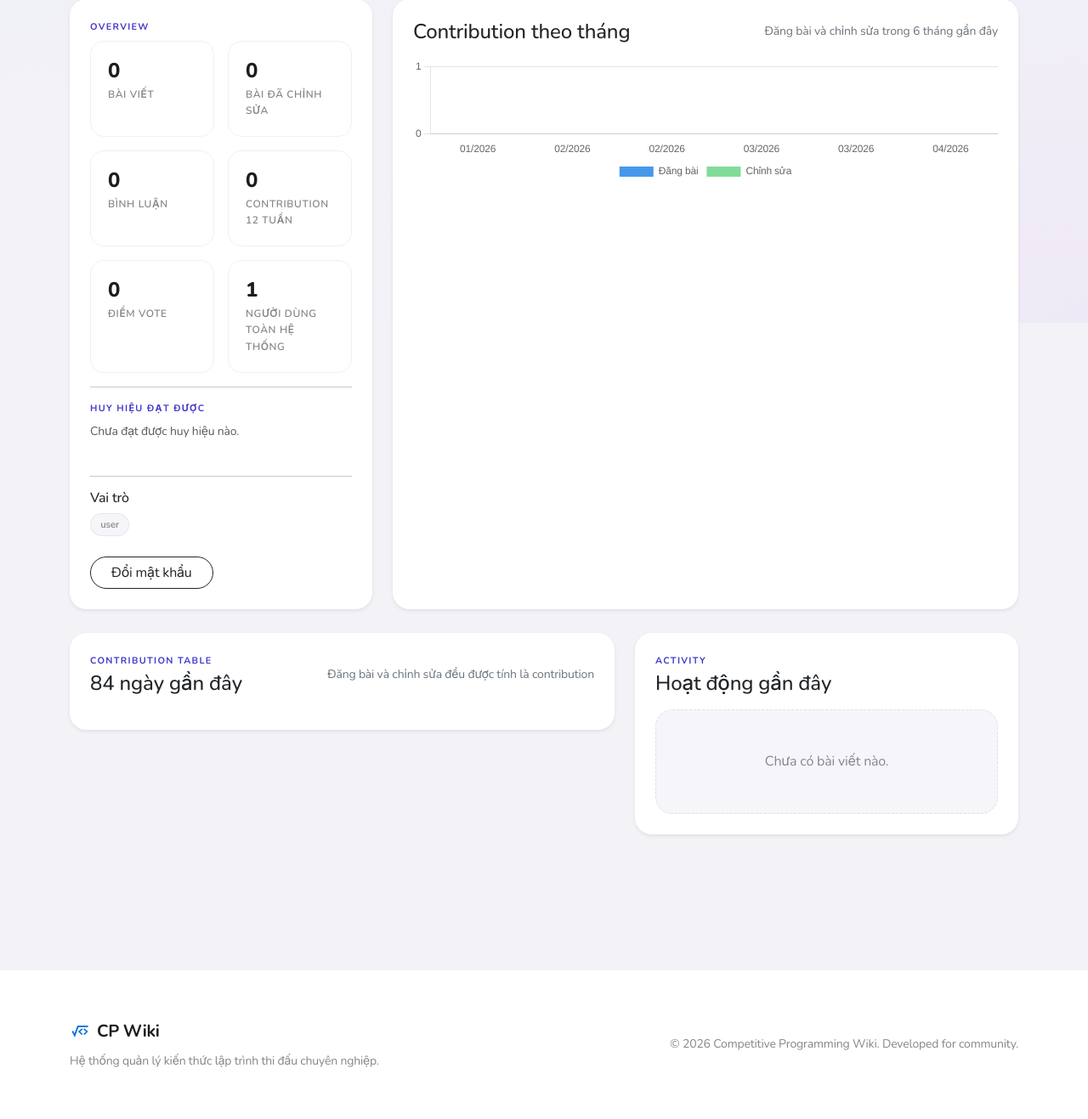
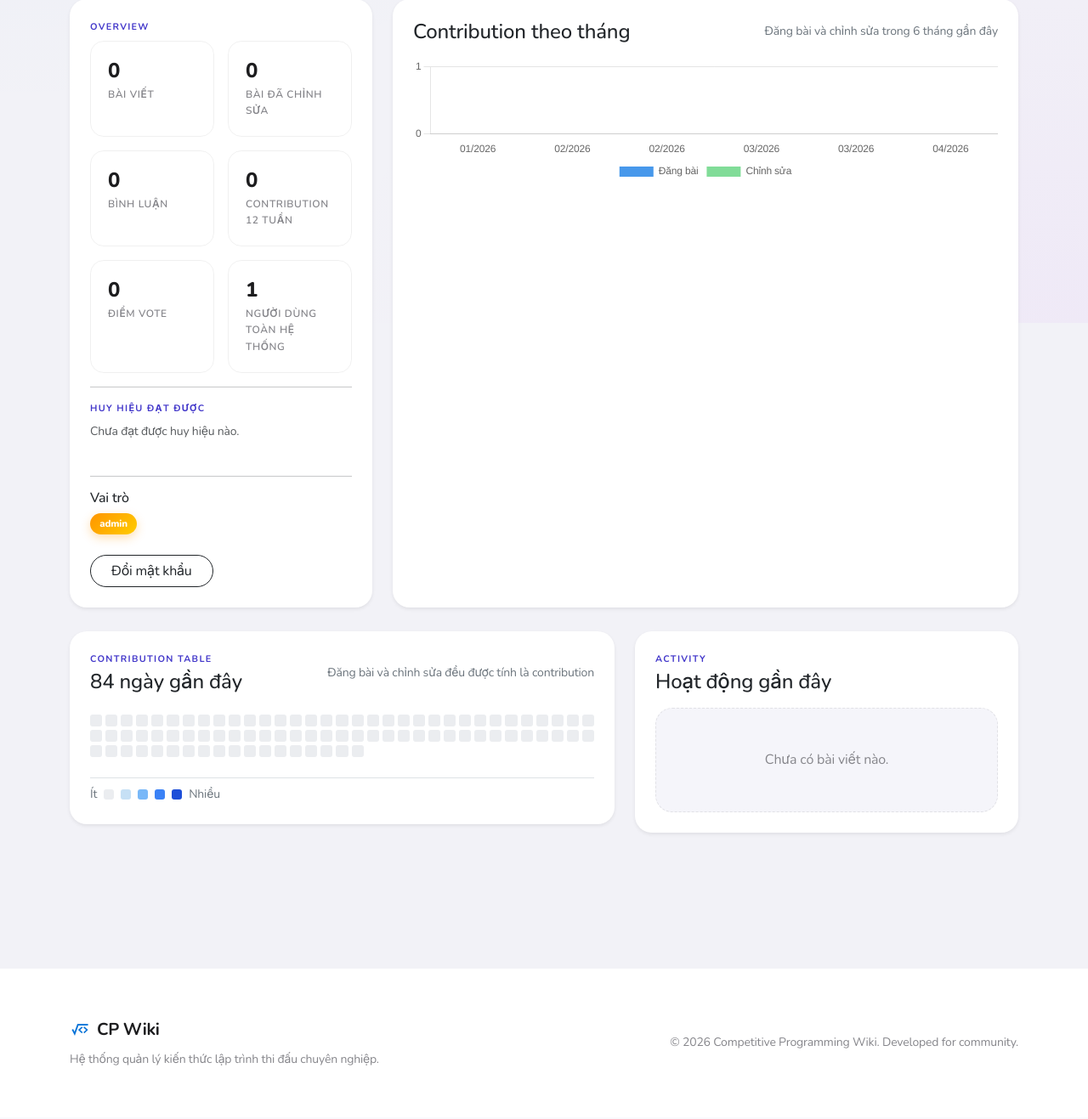
Before and after one commit to tahoangphuc111/tht, a Django app: page /profile/ in a window 1280 px wide; the page is wider, and only the part inside the window is pictured. Shown: the part 420-1737 px from the top of that part at 85% size. After the commit the page ends 1674 px from the top of that part, so only its background shows below. Run offline with Django 5.2, Linux system fonts and the light colour scheme; the visitor is signed in with stand-in values (Sample User, id 1); data comes from the database, SQL or seed files in the repository; data that the repository does not hold is empty; style sheets or scripts are compiled from the project's sources; parts of the project's set-up code (start-up, migrations or seed data) failed here and were passed over; some libraries are stand-ins or nearby versions.

Commit message:
feat: fix contribution grid and add admin profile styles

```diff
--- a/static/scss/_profile.scss
+++ b/static/scss/_profile.scss
@@ -116,3 +116,51 @@
     color: var(--muted);
   }
 }
+
+// ─── Contribution Grid (Heatmap) ───
+.contribution-grid {
+  display: grid;
+  grid-template-columns: repeat(auto-fill, minmax(14px, 1fr));
+  gap: 4px;
+  padding: 0.5rem 0;
+}
+
+.contribution-cell {
+  aspect-ratio: 1;
+  border-radius: 3px;
+  background: var(--contrib-0);
+  transition: transform 0.1s ease;
+
+  &:hover {
+    transform: scale(1.2);
+    z-index: 2;
+    box-shadow: 0 0 8px rgba(0,0,0,0.1);
+  }
+
+  &.contribution-level-0 { background: var(--contrib-0); }
+  &.contribution-level-1 { background: var(--contrib-1); }
+  &.contribution-level-2 { background: var(--contrib-2); }
+  &.contribution-level-3 { background: var(--contrib-3); }
+  &.contribution-level-4 { background: var(--contrib-4); }
+}
+
+// ─── Admin Badges & Roles ───
+.pill-badge--admin {
+  background: linear-gradient(135deg, #ff9500 0%, #ffcc00 100%) !important;
+  color: #fff !important;
+  font-weight: 800 !important;
+  box-shadow: 0 4px 12px rgba(255, 149, 0, 0.3);
+  border: none;
+
+  &:hover {
+    box-shadow: 0 6px 16px rgba(255, 149, 0, 0.4);
+    transform: scale(1.08) rotate(-1deg);
+  }
+}
+
+.badge-icon--admin {
+  background: rgba(255, 149, 0, 0.1) !important;
+  color: #ff9500 !important;
+  border: 1.5px solid rgba(255, 149, 0, 0.2);
+  animation: pulse-glow 2s infinite ease-in-out;
+}
--- a/templates/wiki/profile.html
+++ b/templates/wiki/profile.html
@@ -144,7 +144,7 @@ document.addEventListener("DOMContentLoaded", function () {
                 <div class="d-flex gap-3 flex-wrap mb-4">
                     {% for ub in badges %}
                         <div class="text-center" title="{{ ub.badge.description }}">
-                            <div class="badge-icon mb-1" style="width: 48px; height: 48px; line-height: 48px; background: rgba(0, 113, 227, 0.1); color: #0071e3; border-radius: 12px; font-size: 1.25rem;">
+                            <div class="badge-icon mb-1 {% if profile_user.is_superuser %}badge-icon--admin{% endif %}" style="width: 48px; height: 48px; line-height: 48px; background: rgba(0, 113, 227, 0.1); color: #0071e3; border-radius: 12px; font-size: 1.25rem;">
                                 <i class="fa-solid {{ ub.badge.icon }}"></i>
                             </div>
                             <div class="small fw-bold">{{ ub.badge.name }}</div>
@@ -157,7 +157,7 @@ document.addEventListener("DOMContentLoaded", function () {
                 <h2 class="h6">Vai trò</h2>
                 <div class="d-flex gap-2 flex-wrap">
                     {% for role in role_names %}
-                        <span class="pill-badge">{{ role }}</span>
+                        <span class="pill-badge {% if role == 'admin' or profile_user.is_superuser %}pill-badge--admin{% endif %}">{{ role }}</span>
                     {% empty %}
                         <span class="pill-badge">user</span>
                     {% endfor %}
@@ -218,6 +218,15 @@ document.addEventListener("DOMContentLoaded", function () {
                         <div class="contribution-cell contribution-level-{{ day.level }}" title="{{ day.label }}"></div>
                     {% endfor %}
                 </div>
+                <div class="d-flex align-items-center gap-2 mt-3 pt-2 border-top">
+                    <span class="text-secondary small">Ít</span>
+                    <div class="contribution-cell contribution-level-0" style="width:12px; height:12px;"></div>
+                    <div class="contribution-cell contribution-level-1" style="width:12px; height:12px;"></div>
+                    <div class="contribution-cell contribution-level-2" style="width:12px; height:12px;"></div>
+                    <div class="contribution-cell contribution-level-3" style="width:12px; height:12px;"></div>
+                    <div class="contribution-cell contribution-level-4" style="width:12px; height:12px;"></div>
+                    <span class="text-secondary small">Nhiều</span>
+                </div>
             </div>
         </div>
     </div>
--- a/wiki/utils.py
+++ b/wiki/utils.py
@@ -121,7 +121,7 @@ def build_profile_stats(user, viewer=None):
         "chart_posts": [sum(d["posts"] for d in contribution_days[i : i + 14]) for i in range(0, len(contribution_days), 14)],
         "chart_edits": [sum(d["edits"] for d in contribution_days[i : i + 14]) for i in range(0, len(contribution_days), 14)],
         "user_vote_score": user.profile.vote_score,
-        "role_names": [g.name for g in user.groups.all()] or ["user"],
+        "role_names": list(set([g.name for g in user.groups.all()] + (["admin"] if user.is_superuser else []))) or ["user"],
         "edited_articles_count": ArticleRevision.objects.filter(author=user)
         .values("article")
         .distinct()
```
